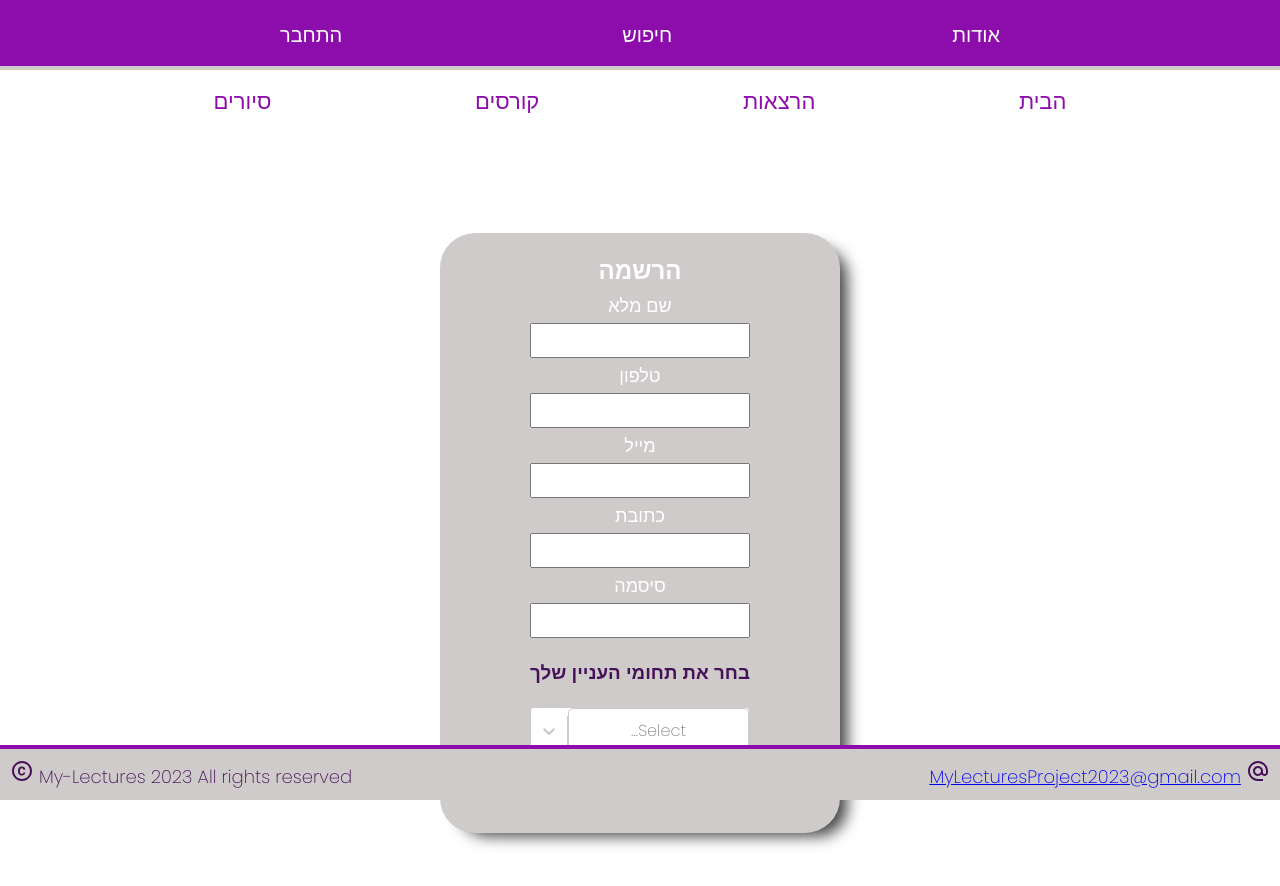
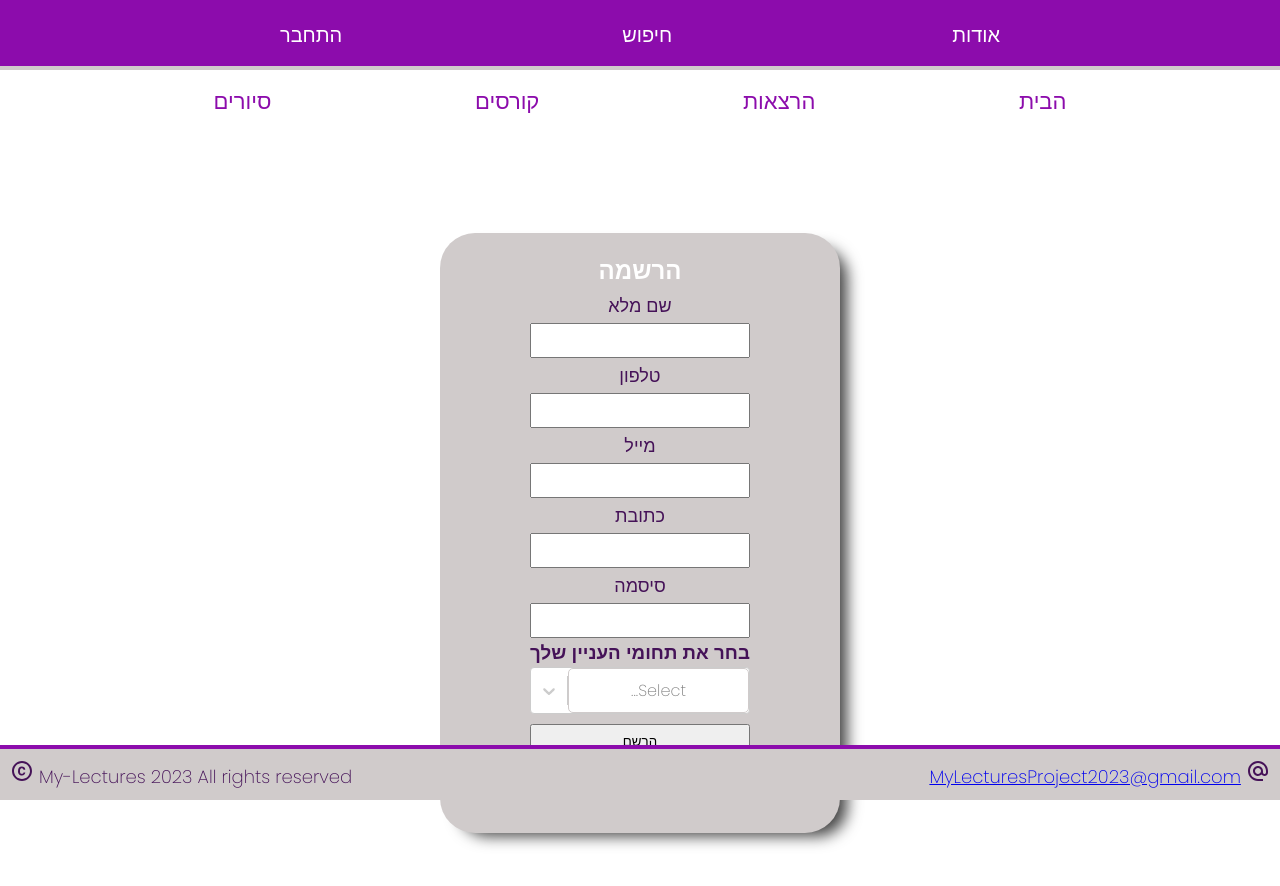
Before and after one commit to itsik-ba/My-Lectures, a React (Vite) app in the folder client/: page /register in a window 1280 px wide. Shown: the top 886 px of the page. Built offline with nearby package versions, Linux system fonts and the light colour scheme.

Commit message:
fix style register

```diff
--- a/client/src/pages/topBar/top__register/Register.tsx
+++ b/client/src/pages/topBar/top__register/Register.tsx
@@ -63,8 +63,8 @@ interface SelectOption {
         type="password"
         className="register__card__form__input" name="password" />
 
-        <div className="choose">
-          <h3 className="choose__h3">
+        <div className="register__card__form__choose">
+          <h3 className="register__card__form__choose__h3">
             בחר את תחומי העניין שלך
           </h3>
           </div>
--- a/client/src/pages/topBar/top__register/style/register.scss
+++ b/client/src/pages/topBar/top__register/style/register.scss
@@ -4,7 +4,9 @@
     --LightPurplr: #451258;
 	--whiteSmoke: whitesmoke;
 	--LightGray: rgb(208, 203, 203);
-	}
+  --black: #000000;
+
+}
 
     .register{
         width: 100%;
@@ -29,11 +31,11 @@
                 width: 100%;
                 display: grid;
                 justify-content: center;
-
+                color: var(--LightPurplr);
                 &__btn{
                     margin-top: 10px;
                     height: 35px;
-                    color: '#FFFFFF',
+                    color: var(--black),
                 }
 
 
@@ -50,7 +52,7 @@
                   &__select{
                     height: 35px;
                     background-color: var(--LightPurplr);
-                    color: var(--#451258);
+                    color: var(--white);
                   }
 
                   }
```
